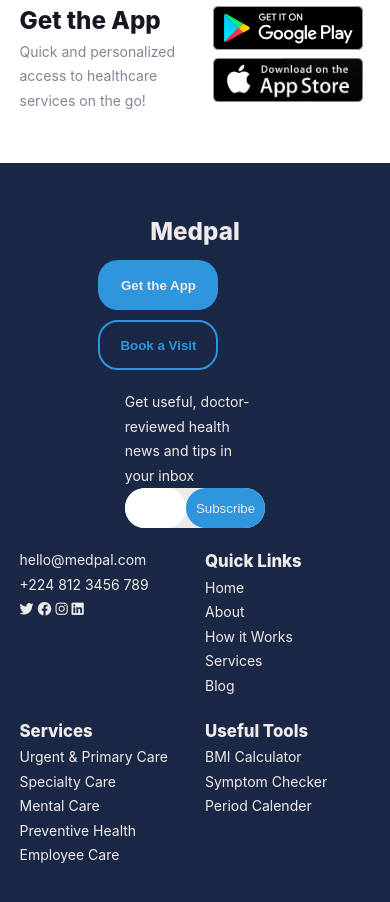
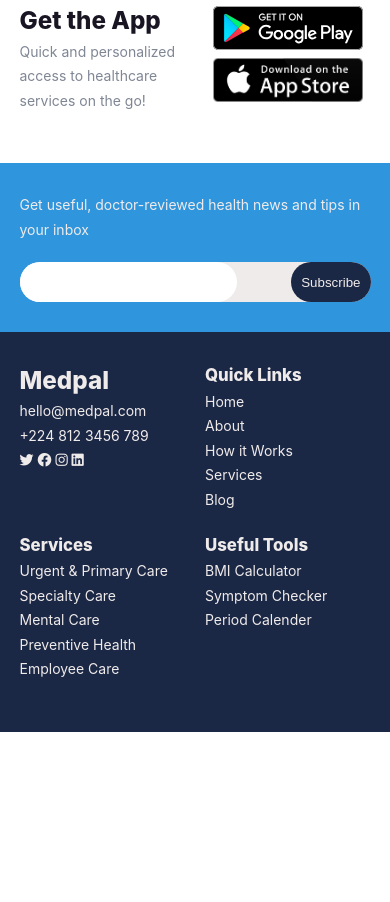
Before and after one commit to lancevd/medpalcare, a plain HTML site: page index.html in a window 390 px wide. Shown: the part 4178-5080 px from the top of the page. After the commit the page ends 4910 px from the top, so only its background shows below. Drawn offline with Linux system fonts and the light colour scheme.

Commit message:
responsiveness fixed

```diff
--- a/index.html
+++ b/index.html
@@ -245,9 +245,22 @@
 
     <div class="spacer"></div>
 
+    <section class="subscribe">
+        <div class="container">
+            <p>Get useful, doctor-reviewed health news and tips in your inbox</p>
+
+            <form action="">
+                <input type="email" name="" id="">
+                <button type="submit">Subscribe</button>
+            </form>
+        </div>
+    </section>
+
+
+
     <footer>
         <div class="content container">
-            <div class="footer-top">
+            <!-- <div class="footer-top">
                 <div id="about">
 
                     <h3>Medpal</h3>
@@ -255,19 +268,11 @@
                     <button class="but" id="btn2">Book a Visit</button>
                 </div>
 
-                <div class="subscribe">
-                    <p>Get useful, doctor-reviewed health news and tips in your inbox</p>
-
-                        <form action="">
-                            <input type="email" name="" id="">
-                            <button type="submit">Subscribe</button>
-                        </form>
-                </div>
-
-                </div>
+            </div> -->
 
             <div class="footer-grid">
                 <div class="one">
+                    <h3>Medpal</h3>
                     <a href="mailto:hello@medpal.com">hello@medpal.com</a>
                     <a href="tel:+2348123456789">+224 812 3456 789</a>
 
--- a/style/style.css
+++ b/style/style.css
@@ -306,19 +306,6 @@
   padding: 30px 0;
 }
 
-/* .cta-one::before {
-    content: '';
-    position: absolute;
-    bottom: 0;
-    z-index: -500;
-    left: 50%;
-    width: 200vw;
-    height: 300vh;
-    background: var(--dark);
-    border-radius: 50%;
-    transform-origin: bottom;
-    transform: translateX(-50%) scale(4);
-} */
 
 .cta-one .container {
   display: flex;
@@ -483,6 +470,51 @@
   text-align: center;
 }
 
+/* ------Newsletter------- */
+
+.subscribe {
+  background: var(--primary);
+  width: 100%;
+  padding: 30px 0;
+}
+
+.subscribe .container {
+  display: flex;
+  justify-content: space-between;
+  align-items: center;
+  gap: 20px;
+}
+
+.subscribe p {
+  color: var(--white) !important;
+}
+
+.subscribe form {
+  background: var(--white);
+  height: 40px;
+  width: 50%;
+  border-radius: 20px;
+  display: flex;
+  justify-content: space-between;
+}
+
+.subscribe form input {
+  /* width: 70%; */
+  border-radius: 20px;
+  padding: 0 20px;
+  border: none;
+  outline: none;
+}
+
+.subscribe form button {
+  border-radius: 20px;
+  border: none;
+  padding: 0 20px;
+  cursor: pointer;
+  background: var(--dark);
+  color: var(--white);
+}
+
 /* ------FOOTER------ */
 
 footer {
@@ -497,16 +529,16 @@
   color: var(--white);
 }
 
-.footer-top {
+/* .footer-top {
   display: flex;
   gap: 20px;
   justify-content: space-between;
   padding: 20px 0;
-}
+} */
 
 footer #about {
   display: flex;
-  width: 55%;
+  /* width: 55%; */
   justify-content: space-between;
 }
 
@@ -547,33 +579,8 @@
   flex-direction: column;
 }
 
-.subscribe {
-  width: 300px;
-}
 
-footer form {
-  background: var(--white);
-  height: 40px;
-  border-radius: 20px;
-  display: flex;
-  justify-content: space-between;
-}
 
-footer form input {
-  width: 70%;
-  border-radius: 20px;
-  padding: 0 10px;
-  border: none;
-  outline: none;
-}
-
-footer form button {
-  border-radius: 20px;
-  border: none;
-  padding: 0 10px;
-  background: var(--primary);
-  color: var(--white);
-}
 
 /* ==============================================================
 MEDIA RESPONSIVENESS
@@ -731,7 +738,7 @@
   }
 }
 
-@media screen and (max-width: 759px) {
+@media screen and (max-width: 768px) {
   h1 {
     margin-top: 0;
     font-size: 2.488rem;
@@ -848,6 +855,22 @@
     align-items: center;
   }
 
+  .subscribe {
+    width: 100%;
+  }
+
+  .subscribe .container {
+    flex-direction: column;
+  }
+
+  .subscribe form {
+    width: 100%;
+  }
+ .subscribe form button {
+   padding: 0 10px;
+ }
+
+
   footer #about {
     gap: 10px;
     flex-direction: column;
@@ -856,6 +879,7 @@
 
   .footer-grid {
     grid-template-columns: repeat(2, 1fr);
+    justify-content: space-between;
     gap: 20px;
   }
 }
```
